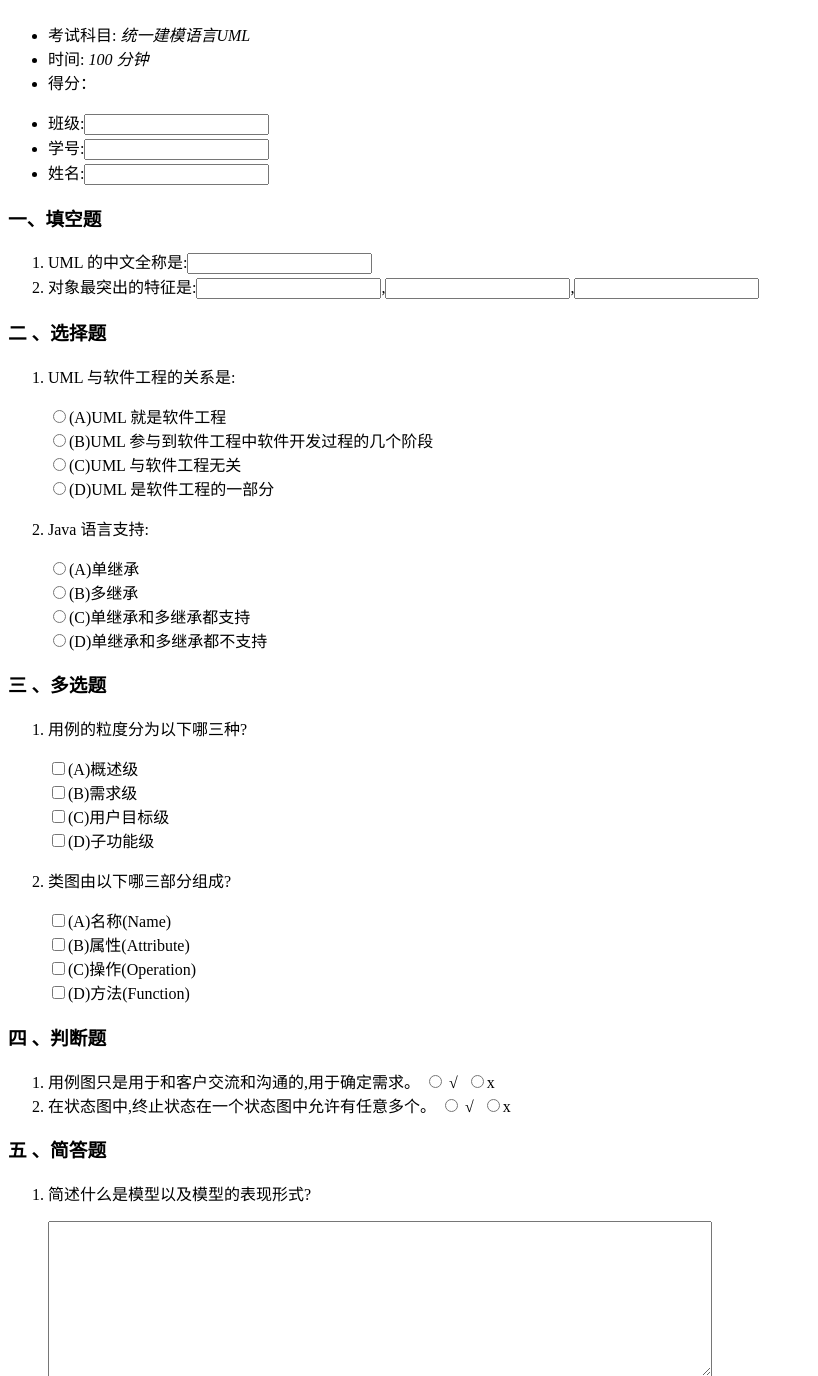
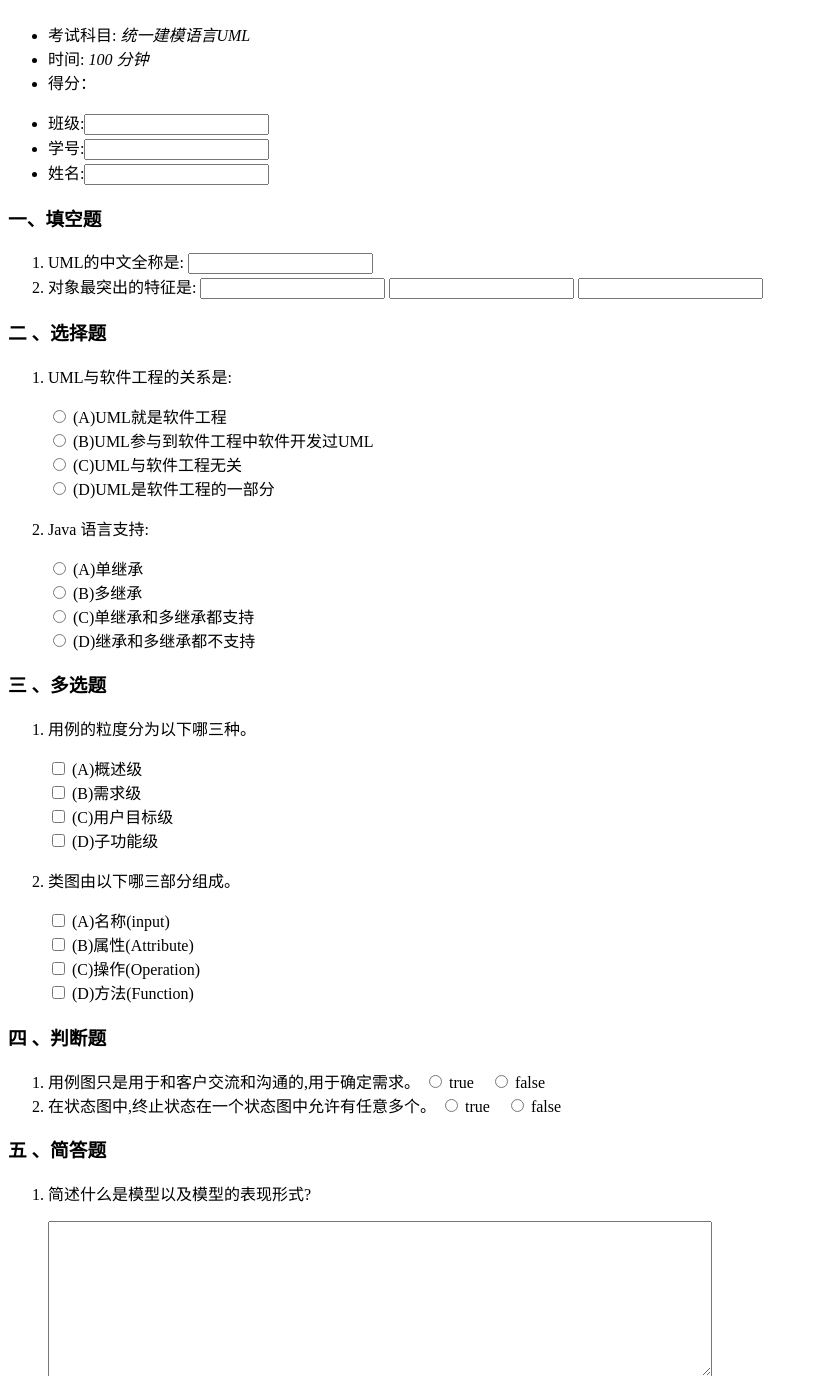
Before and after one commit to simpletrain/web-basic, a Node server app: page / in a window 1280 px wide. Shown: the part 67-1443 px from the top of the page, without its empty margins (0-818 px from the left). Run offline with Node 20, Linux system fonts and the light colour scheme.

Commit message:
transform static to dynamic

```diff
--- a/controller/home-controller.js
+++ b/controller/home-controller.js
@@ -33,12 +33,17 @@
         }
     }
 
+
     console.log(allTopic);
 
 
 
     res.render('index',{
-        title:title
+        title : title,
+        class_name : '',
+        id_number : '',
+        student_name : '',
+        allTopic : allTopic
     });
 };
 
--- a/views/index.ejs
+++ b/views/index.ejs
@@ -16,9 +16,9 @@
         </section>
         <section>
             <ul>
-                <li><label>班级:<input type="text"/></label></li>
-                <li><label>学号:<input type="text"/></label></li>
-                <li><label>姓名:<input type="text"/></label></li>
+                <li><label>班级:<input type="text" value=<%= class_name %>></label></li>
+                <li><label>学号:<input type="text" value=<%= id_number %>></label></li>
+                <li><label>姓名:<input type="text" value=<%= student_name %>></label></li>
             </ul>
         </section>
     </section>
@@ -26,80 +26,95 @@
     <section>
         <h3>一、填空题</h3>
         <ol>
+            <% for(var i = 0;i < allTopic.fill_in_blanks.length; i++) { %>
             <li>
-                <label >UML 的中文全称是:<input type="text"/></label>
+                <label >
+                    <%= allTopic.fill_in_blanks[i].question %>
+                    <% for(var x =0;x < allTopic.fill_in_blanks[i].answer.length; x++) { %>
+                    <input type="text" name=<%= allTopic.fill_in_blanks[i].type + i %>
+                            <% if(allTopic.fill_in_blanks[i].input) { %>
+                            value=<%= allTopic.fill_in_blanks[i].input[x] %>
+                            <% } %>>
+                    <% } %>
+                </label>
             </li>
-            <li>
-                <label >对象最突出的特征是:<input type="text"/>,<input type="text"/>,<input type="text"/></label>
-            </li>
+            <% } %>
         </ol>
     </section>
 
     <section>
         <h3>二 、选择题</h3>
         <ol>
+            <% for(var i = 0;i < allTopic.single_choice.length; i++) { %>
             <li>
-                <p>UML 与软件工程的关系是:</p>
-                <label><input type="radio" name="single_choice1"/>(A)UML 就是软件工程</label><br/>
-                <label><input type="radio" name="single_choice1"/>(B)UML 参与到软件工程中软件开发过程的几个阶段</label><br/>
-                <label><input type="radio" name="single_choice1"/>(C)UML 与软件工程无关</label><br/>
-                <label><input type="radio" name="single_choice1"/>(D)UML 是软件工程的一部分</label>
+                <p><%= allTopic.single_choice[i].question %></p>
+                <% for(var choice in allTopic.single_choice[i].options) { %>
+                <label><input type="radio" name=<%= allTopic.single_choice[i].type + i %>
+                    <% if(allTopic.single_choice[i].input) { %>
+                           <% if(allTopic.single_choice[i].input === choice) { %>
+                            checked="checked"
+                           <% } %>
+                    <% } %>>
+                    (<%= choice %>)<%= allTopic.single_choice[i].options[choice] %>
+                </label><br/>
+                <% } %>
             </li>
-            <li>
-                <p>Java 语言支持:</p>
-                <label><input type="radio" name="single_choice2"/>(A)单继承</label><br/>
-                <label><input type="radio" name="single_choice2"/>(B)多继承</label><br/>
-                <label><input type="radio" name="single_choice2"/>(C)单继承和多继承都支持</label><br/>
-                <label><input type="radio" name="single_choice2"/>(D)单继承和多继承都不支持</label>
-            </li>
+            <% } %>
         </ol>
     </section>
 
     <section>
         <h3>三 、多选题</h3>
         <ol>
+            <% for(var i = 0;i < allTopic.multi_choice.length; i++) { %>
             <li>
-                <p>用例的粒度分为以下哪三种?</p>
-                <label><input type="checkbox" name="multi_choice1"/>(A)概述级</label><br/>
-                <label><input type="checkbox" name="multi_choice1"/>(B)需求级</label><br/>
-                <label><input type="checkbox" name="multi_choice1"/>(C)用户目标级</label><br/>
-                <label><input type="checkbox" name="multi_choice1"/>(D)子功能级</label>
+                <p><%= allTopic.multi_choice[i].question %></p>
+                <% for(var choice in allTopic.multi_choice[i].options) { %>
+                <label><input type="checkbox" name=<%= allTopic.multi_choice[i].type + i %>
+                    <% if(allTopic.multi_choice[i].input) { %>
+                    <% if(allTopic.multi_choice[i].input.indexOf(choice) !== -1) { %>
+                    checked="checked"
+                            <% } %>
+                            <% } %>>
+                    (<%= choice %>)<%= allTopic.multi_choice[i].options[choice] %>
+                </label><br/>
+                <% } %>
             </li>
-            <li>
-                <p>类图由以下哪三部分组成?</p>
-                <label><input type="checkbox" name="multi_choice2"/>(A)名称(Name)</label><br/>
-                <label><input type="checkbox" name="multi_choice2"/>(B)属性(Attribute)</label><br/>
-                <label><input type="checkbox" name="multi_choice2"/>(C)操作(Operation)</label><br/>
-                <label><input type="checkbox" name="multi_choice2"/>(D)方法(Function)</label>
-            </li>
+            <% } %>
         </ol>
     </section>
 
     <section>
         <h3>四 、判断题</h3>
         <ol>
+            <% for(var i = 0;i < allTopic.judge.length; i++) { %>
             <li>
-                <label >用例图只是用于和客户交流和沟通的,用于确定需求。
-                    <input type="radio" name="judge1"/>&nbsp;√&nbsp;
-                    <input type="radio" name="judge1"/>x
-                </label>
+                <span><%= allTopic.judge[i].question %></span>
+                <% for(var choice in allTopic.judge[i].options) { %>
+                <label><input type="radio" name=<%= allTopic.judge[i].type + i %>
+                    <% if(allTopic.judge[i].input) { %>
+                    <% if(allTopic.judge[i].input === choice) { %>
+                    checked="checked"
+                            <% } %>
+                            <% } %>>
+                    <%= allTopic.judge[i].options[choice] %>
+                </label>&nbsp;&nbsp;
+                <% } %>
             </li>
-            <li>
-                <label >在状态图中,终止状态在一个状态图中允许有任意多个。
-                    <input type="radio" name="judge2"/>&nbsp;√&nbsp;
-                    <input type="radio" name="judge2"/>x
-                </label>
-            </li>
+            <% } %>
         </ol>
     </section>
 
     <section>
         <h3>五 、简答题</h3>
         <ol>
+            <% for(var i = 0;i < allTopic.subjective.length; i++) { %>
             <li>
-                <p>简述什么是模型以及模型的表现形式?</p>
-                <textarea name="subjective1" cols="80" rows="10"></textarea>
+                <p><%= allTopic.subjective[i].question %></p>
+                <textarea name=<%= allTopic.subjective[i].type + i %>
+                          cols="80" rows="10"><% if(allTopic.subjective[i].input) {allTopic.subjective[i].input} %></textarea>
             </li>
+            <% } %>
         </ol>
     </section>
 
```
